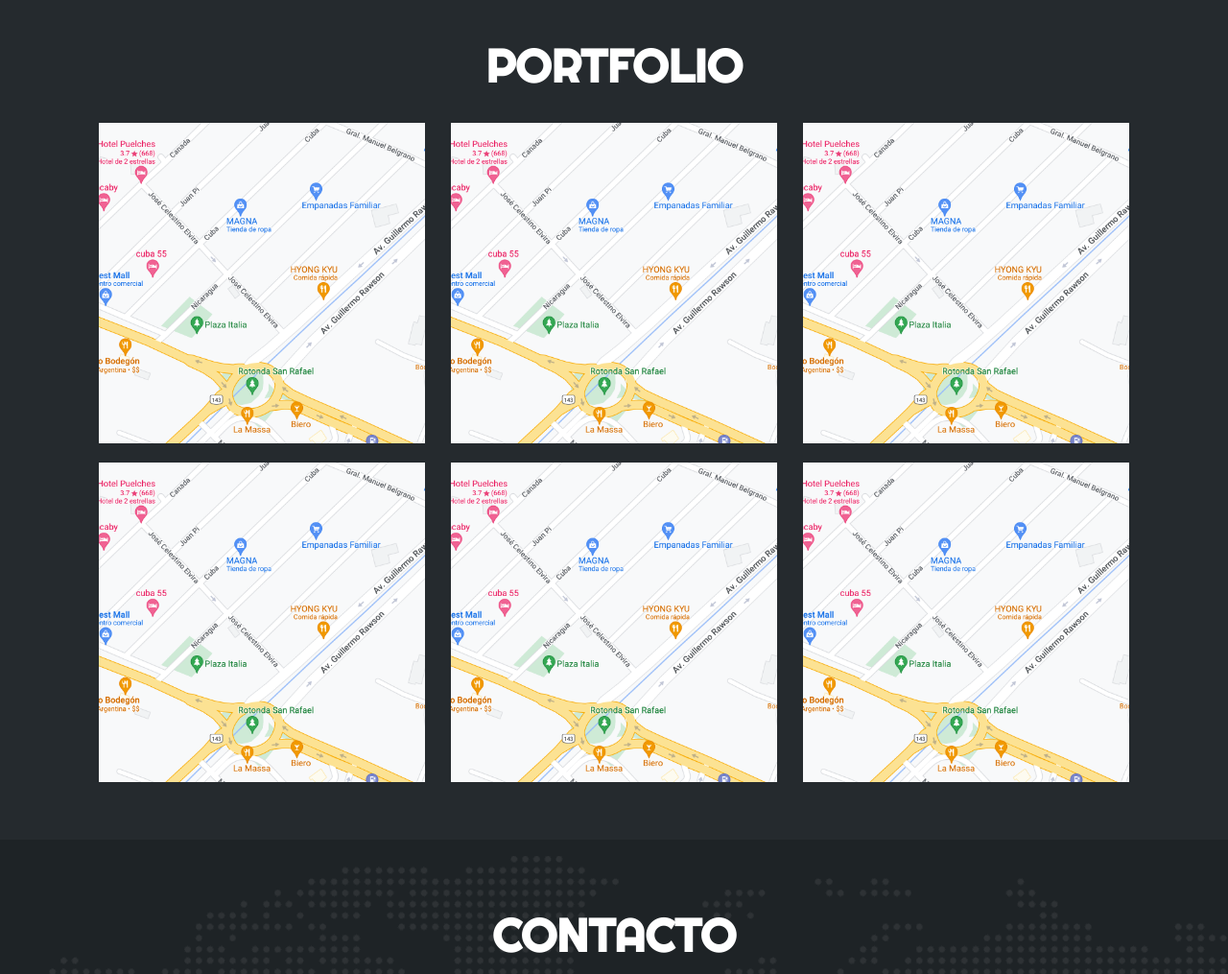
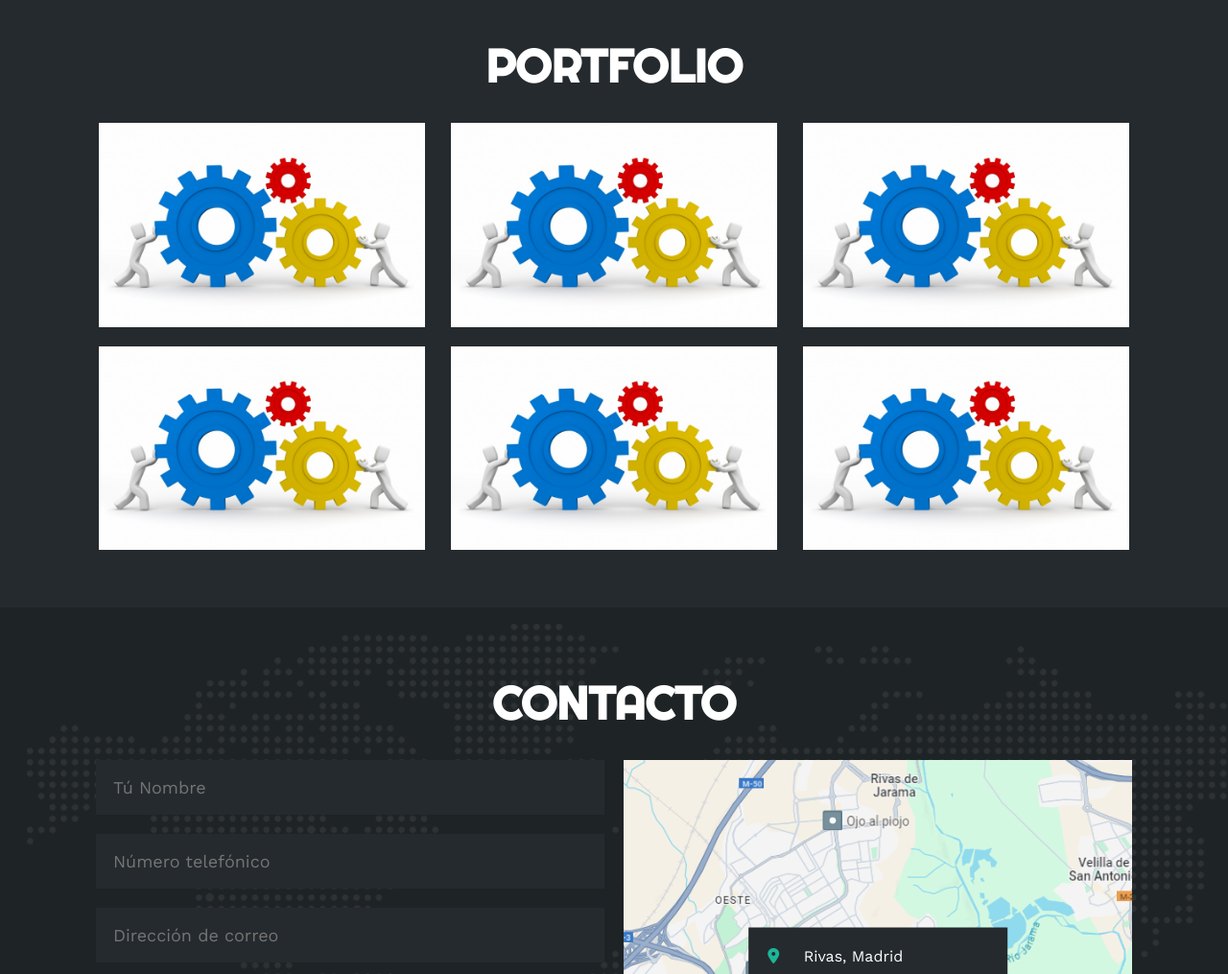
Before and after one commit to matublaq/MatiPage, a plain HTML site: page index.html in a window 1280 px wide. Shown: the part 3320-4335 px from the top of the page at 96% size. Drawn offline with nearby package versions, Linux system fonts and the light colour scheme; a web font is replaced by a local one.

Commit message:
Swap photo

```diff
--- a/index.html
+++ b/index.html
@@ -304,42 +304,42 @@
             <h2>PORTFOLIO</h2>
             <div class="galeria">
                 <div class="proyecto">
-                    <img src="img/ubicacion.png" alt="">
+                    <img src="img/in_process.jpg" alt="">
                     <div class="overlay">
                         <h3>Space Y</h3>
                         <p>Cual es el mejor cohete?</p>
                     </div>
                 </div>
                 <div class="proyecto">
-                    <img src="img/ubicacion.png" alt="">
+                    <img src="img/in_process.jpg" alt="">
                     <div class="overlay">
                         <h3>Diseño Creativo</h3>
                         <p>Fotografía</p>
                     </div>
                 </div>
                 <div class="proyecto">
-                    <img src="img/ubicacion.png" alt="">
+                    <img src="img/in_process.jpg" alt="">
                     <div class="overlay">
                         <h3>Diseño Creativo</h3>
                         <p>Fotografía</p>
                     </div>
                 </div>
                 <div class="proyecto">
-                    <img src="img/ubicacion.png" alt="">
+                    <img src="img/in_process.jpg" alt="">
                     <div class="overlay">
                         <h3>Diseño Creativo</h3>
                         <p>Fotografía</p>
                     </div>
                 </div>
                 <div class="proyecto">
-                    <img src="img/ubicacion.png" alt="">
+                    <img src="img/in_process.jpg" alt="">
                     <div class="overlay">
                         <h3>Diseño Creativo</h3>
                         <p>Fotografía</p>
                     </div>
                 </div>
                 <div class="proyecto">
-                    <img src="img/ubicacion.png" alt="">
+                    <img src="img/in_process.jpg" alt="">
                     <div class="overlay">
                         <h3>Diseño Creativo</h3>
                         <p>Fotografía</p>
```
Also changed, not shown: img/in_process.jpg (added).
